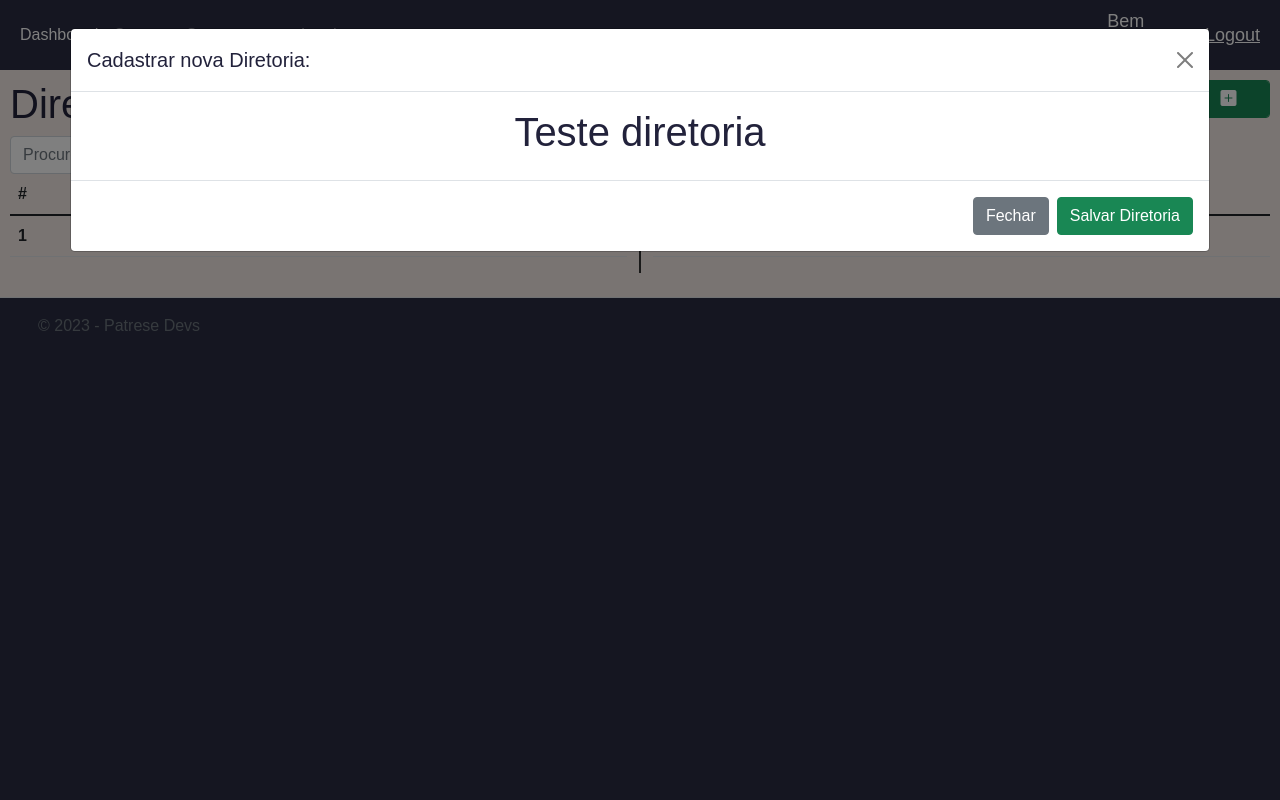
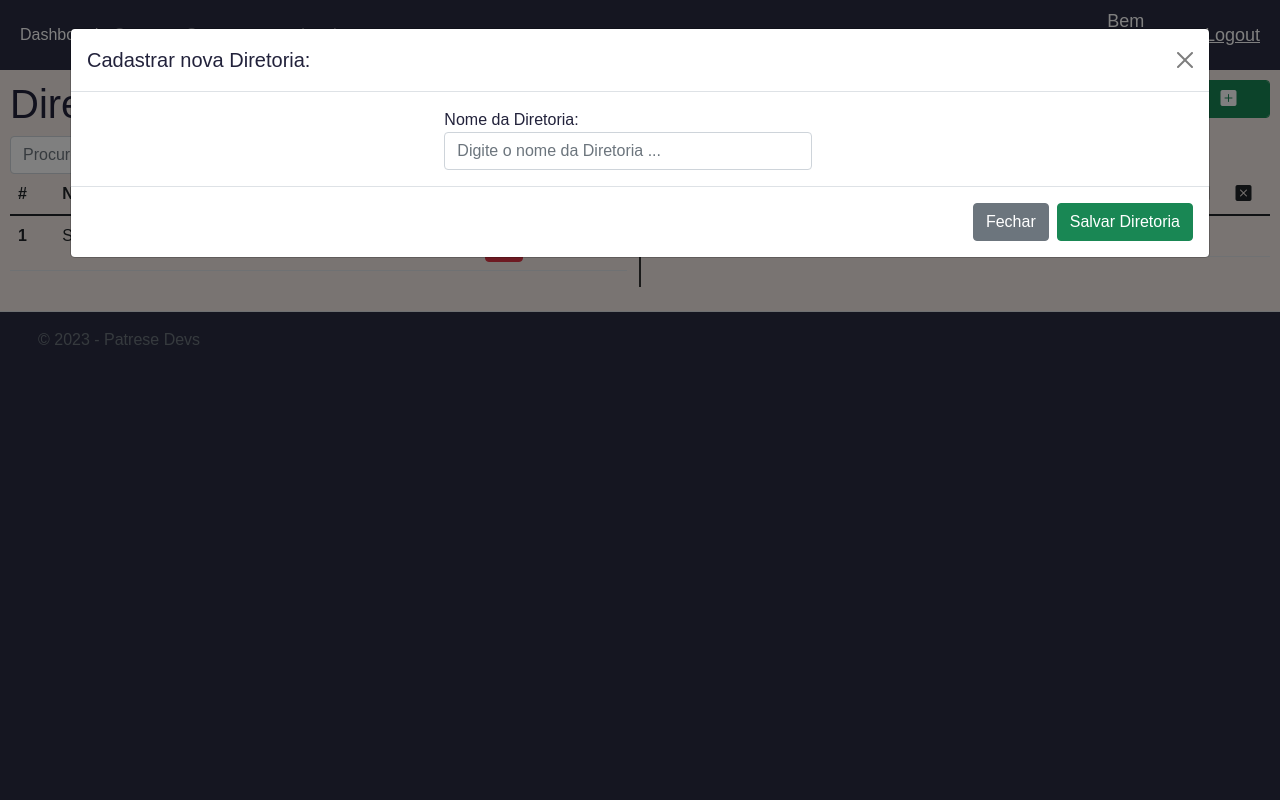
Before and after one commit to patresio/info-pmnh, a Django app: page /setores/ in a window 1280 px wide, after a click that opens the changed part. Run offline with Django 4.2, Linux system fonts and the light colour scheme; tables that the repository leaves empty hold one stand-in row (values such as "Sample post"); some libraries are stand-ins or nearby versions; some web fonts are replaced.

Commit message:
pagina de setores e diretorias - part 1

```diff
--- /dev/null
+++ b/laudos/forms.py
@@ -0,0 +1,16 @@
+from django.forms import ModelForm
+from django import forms
+
+from .models import *
+
+
+class SetorForm(ModelForm):
+    class Meta:
+        model = Setor
+        fields = '__all__'
+
+
+class DiretoriaForm(ModelForm):
+    class Meta:
+        model = Diretoria
+        fields = '__all__'
--- a/laudos/templates/laudos/navbar.html
+++ b/laudos/templates/laudos/navbar.html
@@ -29,7 +29,7 @@
           >
         </li>
         <li class="nav-item">
-          <a class="nav-link" href="">Setores</a>
+          <a class="nav-link" href="{% url 'setores' %}">Setores</a>
         </li>
         <li class="nav-item">
           <a href="" class="nav-link">Componentes</a>
--- a/laudos/templates/laudos/setores.html
+++ b/laudos/templates/laudos/setores.html
@@ -40,6 +40,8 @@
               <tr>
                 <th scope="col">#</th>
                 <th scope="col">Nome da Diretoria</th>
+                <th scope="col">Atualizar</th>
+                <th scope="col">Remover</th>
               </tr>
             </thead>
             <tbody>
@@ -47,6 +49,14 @@
               <tr>
                 <th scope="row">{{diretoria.id}}</th>
                 <td>{{diretoria.nome}}</td>
+                <td></td>
+                <td>
+                  <button type="button" class="btn btn-danger">
+                    <svg xmlns="http://www.w3.org/2000/svg" width="12" height="12" fill="currentColor" class="bi bi-x-square-fill" viewBox="0 0 16 16">
+                      <path d="M2 0a2 2 0 0 0-2 2v12a2 2 0 0 0 2 2h12a2 2 0 0 0 2-2V2a2 2 0 0 0-2-2H2zm3.354 4.646L8 7.293l2.646-2.647a.5.5 0 0 1 .708.708L8.707 8l2.647 2.646a.5.5 0 0 1-.708.708L8 8.707l-2.646 2.647a.5.5 0 0 1-.708-.708L7.293 8 4.646 5.354a.5.5 0 1 1 .708-.708z"/>
+                    </svg>
+                  </button>
+                </td>
               </tr>
               {% endfor %}
             </tbody>
@@ -68,11 +78,22 @@
               aria-label="Close"
             ></button>
           </div>
-          <form action="" method="POST">
+          <form action="{% url 'nova_diretoria' %}" method="POST">
             {% csrf_token %}
             <div class="modal-body">
               <div class="d-flex justify-content-center">
-                <h1>Teste diretoria</h1>
+                <div class="row">
+                  <div class="row">
+                    <div class="col">
+                      <label for="">Nome da Diretoria:</label>
+                    </div>
+                  </div>
+                  <div class="row">
+                    <div class="col">
+                      <input type="text" name="diretoria_nome" id="diretoria_nome" class="form-control" placeholder="Digite o nome da Diretoria ...">
+                    </div>
+                  </div>
+                </div>
               </div>
             </div>
             <div class="modal-footer">
@@ -134,6 +155,8 @@
                 <th scope="col">Nome do Setor</th>
                 <th scope="col">Responsável</th>
                 <th scope="col">Diretoria</th>
+                <th scope="col"><i class="bi bi-arrow-up-square-fill"></i></th>
+                <th scope="col"><i class="bi bi-x-square-fill"></i></th>
               </tr>
             </thead>
             <tbody>
@@ -143,6 +166,8 @@
                 <td>{{setor.nome}}</td>
                 <td>{{setor.responsavel}}</td>
                 <td>{{setor.diretoria}}</td>
+                <td></td>
+                <td></td>
               </tr>
               {% endfor %}
             </tbody>
@@ -166,11 +191,39 @@
           aria-label="Close"
         ></button>
       </div>
-      <form action="" method="POST">
+      <form action="{% url 'novo_setor' %}" method="POST">
         {% csrf_token %}
         <div class="modal-body">
           <div class="d-flex justify-content-center">
-            <h1>Teste Setor</h1>
+            <div class="row">
+                  <div class="row">
+                    <div class="col">
+                      <label for="">
+                        Nome do Setor:
+                      </label>
+                      <input type="text" name="nome_setor" id="nome_setor" placeholder="Digite o nome do setor ..." class="form-control">
+                    </div>
+                  </div>
+                  <div class="row">
+                    <div class="col">
+                      <label for="">
+                        Nome do Responsável
+                      </label>
+                      <input type="text" name="responsavel_setor" id="responsavel_setor" placeholder="Digite o nome do Responsavel do setor" class="form-control">
+                    </div>
+                  </div>
+                  <div class="row">
+                    <div class="col">
+                      <label for="">Selecione a Diretoria:</label>
+                      <select name="diretoria_setor" id="diretoria_setor" class="form-control">
+                        <option value=""></option>
+                        {% for diretoria in diretorias %}
+                        <option value="{{diretoria.id}}">{{diretoria.nome}}</option>
+                        {% endfor %}
+                      </select>
+                    </div>
+                  </div>
+            </div>
           </div>
         </div>
         <div class="modal-footer">
@@ -184,7 +237,7 @@
           <input
             type="submit"
             class="btn btn-success"
-            value="Salvar Diretoria"
+            value="Salvar Setor"
           />
         </div>
       </form>
--- a/laudos/urls.py
+++ b/laudos/urls.py
@@ -5,7 +5,9 @@ from . import views
 urlpatterns = [
     # Principal
     path('', views.home, name='home'),
-    # Diretorias
+    # Diretorias Setores
     path('setores/', views.setores, name='setores'),
-    # Setores
+    path('nova_diretoria/', views.createDiretoria, name='nova_diretoria'),
+    path('novo_setor/', views.createSetor, name='novo_setor'),
+
 ]
--- a/laudos/views.py
+++ b/laudos/views.py
@@ -1,7 +1,8 @@
-from django.shortcuts import render
+from django.shortcuts import render, redirect
 
 
 from .models import *
+from .forms import DiretoriaForm, SetorForm
 # Create your views here.
 
 
@@ -13,9 +14,43 @@ def home(request):
 # Diretorias
 def setores(request):
     diretorias = Diretoria.objects.all()
+    form_diretoria = DiretoriaForm()
     setores = Setor.objects.all()
+    # form_setor = SetorForm()
     context = {
         'diretorias': diretorias,
-        'setores': setores
+        'setores': setores,
+        # 'form_setor': form_setor,
+        'form_diretoria': form_diretoria
     }
     return render(request, 'laudos/setores.html', context)
+
+
+def createDiretoria(request):
+    if request.method == 'POST':
+        nome = request.POST.get('diretoria_nome')
+
+        diretoria = Diretoria(
+            nome=nome,
+        )
+
+        diretoria.save()
+
+        return redirect('setores')
+
+
+def createSetor(request):
+    if request.method == 'POST':
+        nome = request.POST.get('nome_setor')
+        responsavel = request.POST.get('responsavel_setor')
+        diretoria = request.POST.get('diretoria_setor')
+
+        setor = Setor(
+            diretoria_id=diretoria,
+            nome=nome,
+            responsavel=responsavel,
+        )
+
+        setor.save()
+
+        return redirect('setores')
```
